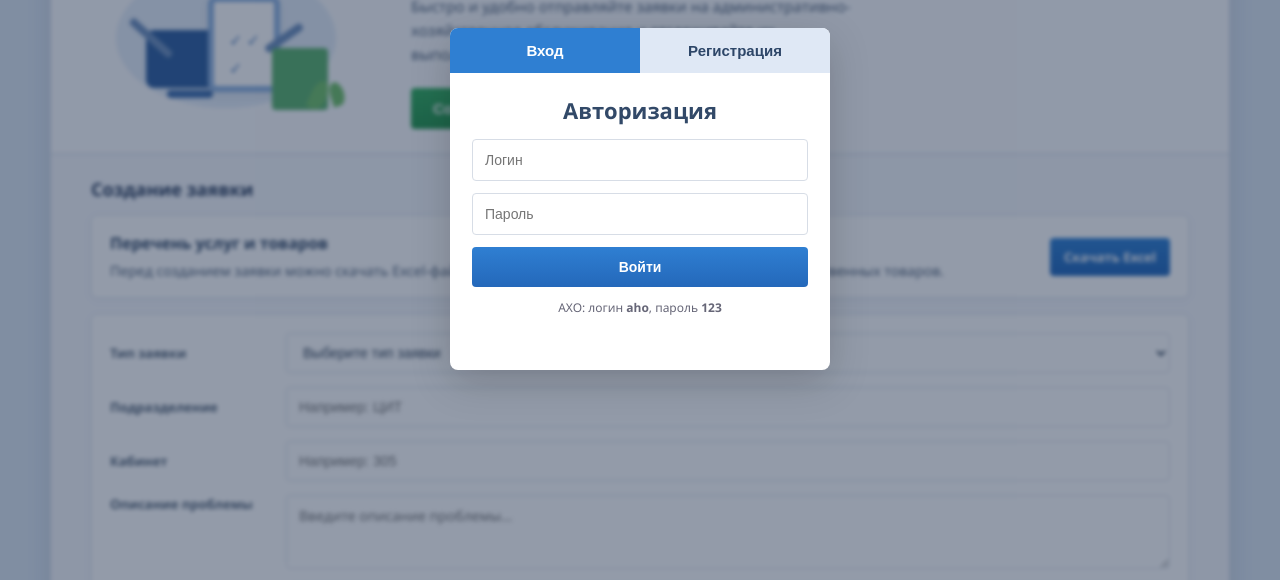
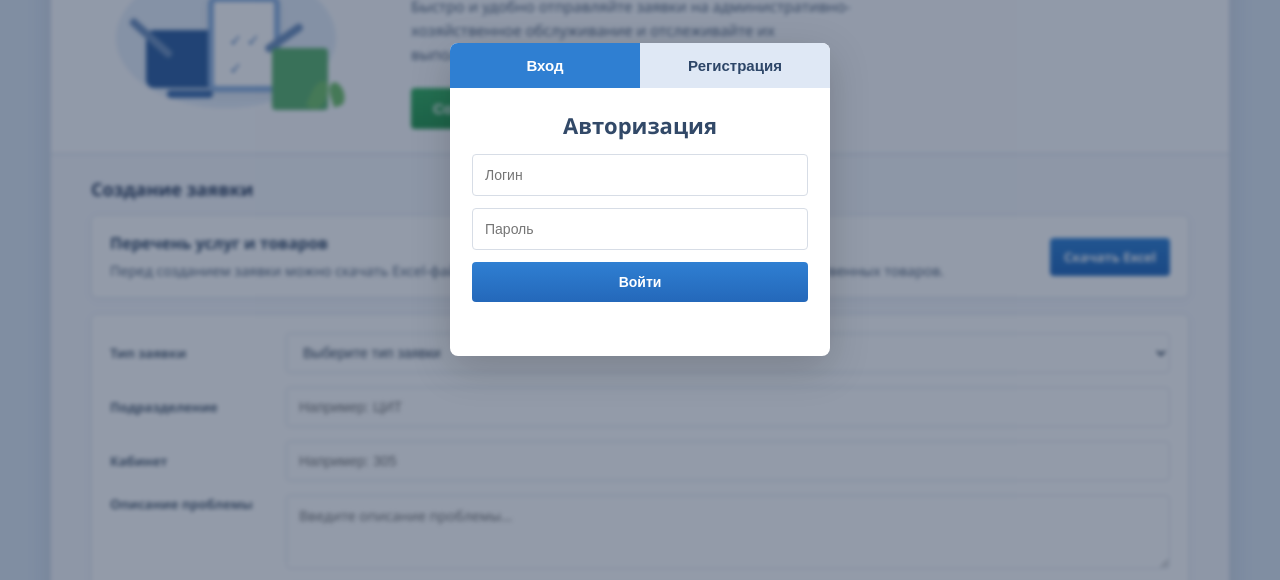
Before and after one commit to chiefkeef11/ahocit, a website: page public/index.html in a window 1280 px wide. Shown: the part 201-781 px from the top of the page. Drawn offline with Linux system fonts and the light colour scheme.

Commit message:
remove aith hint

```diff
--- a/public/index.html
+++ b/public/index.html
@@ -21,7 +21,6 @@
           <input type="text" id="loginUsername" placeholder="Логин" />
           <input type="password" id="loginPassword" placeholder="Пароль" />
           <button class="auth-submit" id="loginBtn" type="button">Войти</button>
-          <p class="hint">АХО: логин <b>aho</b>, пароль <b>123</b></p>
           <p class="auth-text" id="loginMessage"></p>
         </div>
 
```
Also changed, not shown: public/images/YETR-Y3Zkw11PzxOZVIxK_EkqC2WgWy8YmrFV3MSRab9sl2YGN5YXpHyZBIIlS7LWqe0KsFkUaRuWpFipeYgtb5E.jpg (added).
